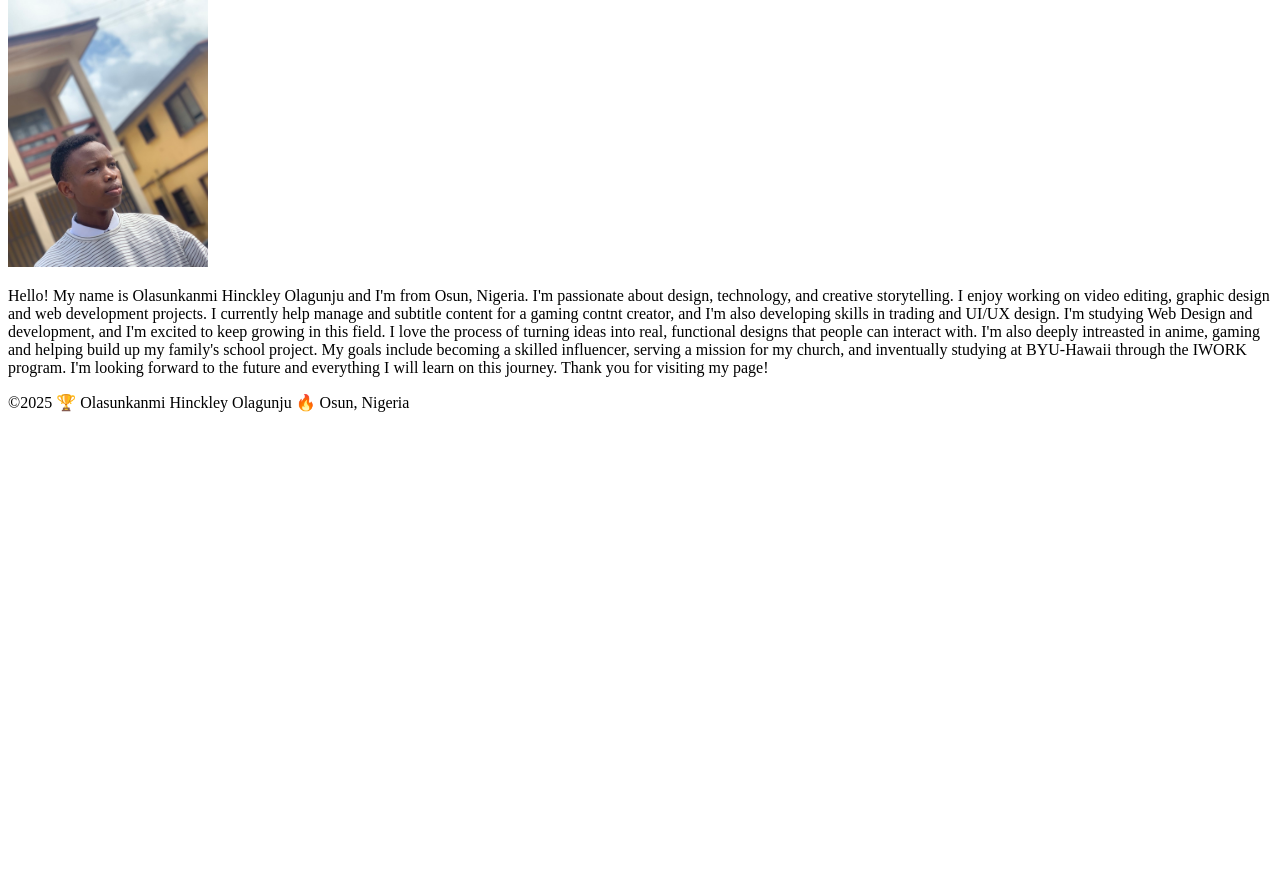
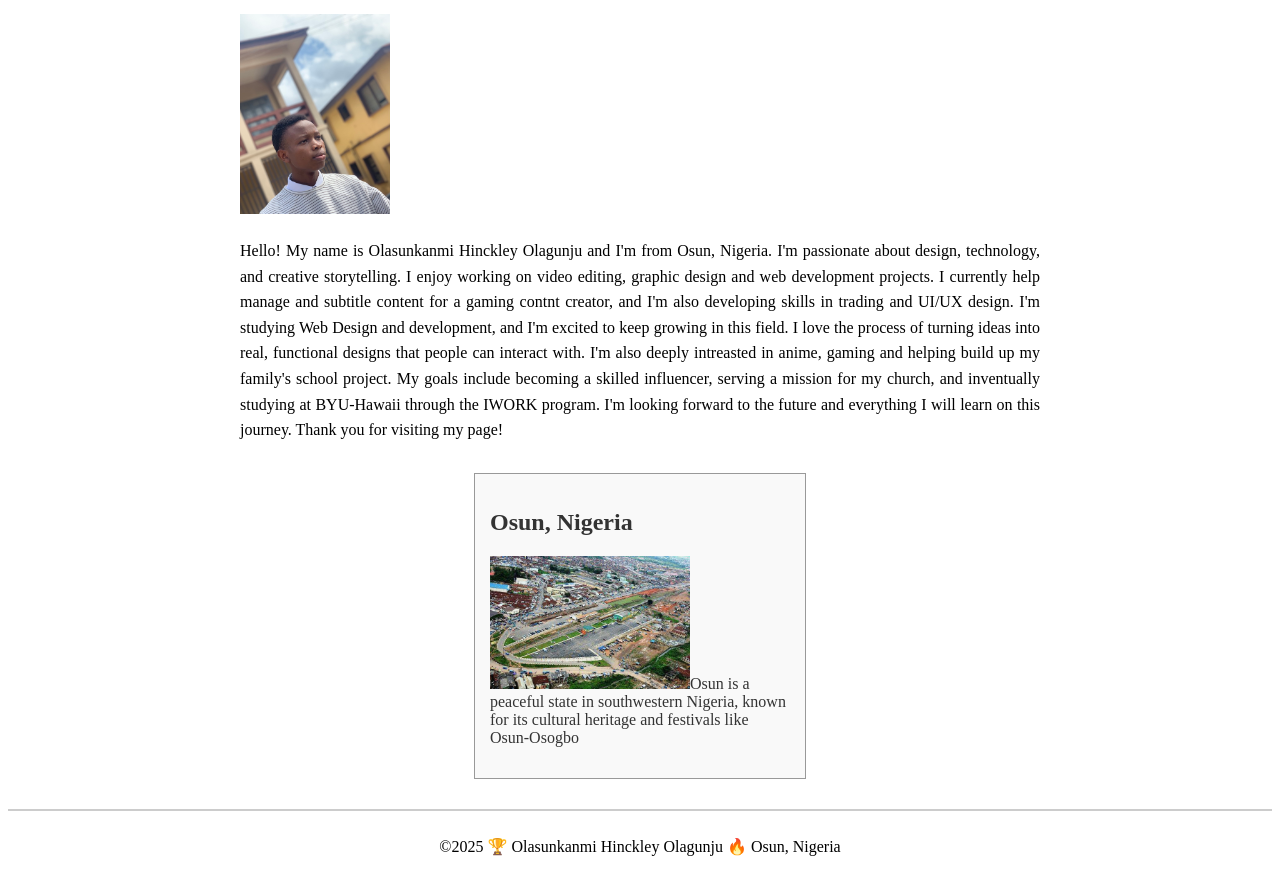
Before and after one commit to HighPriest19/wdd130, a plain HTML site: page index.html in a window 1280 px wide. Shown: the part 106-978 px from the top of the page. Before the commit the page ends 800 px from the top, so only its background shows below. Drawn offline with Linux system fonts and the light colour scheme.

Commit message:
Final updates for week 2 assignment

```diff
--- a/index.html
+++ b/index.html
@@ -4,21 +4,32 @@
         <meta charset="utf-8">
         <meta name="viewport" content="width=device-width,initial-scale=1.0">
         <title>Olasunkanmi Hinckley Olagunju | WDD 130</title>
+        <meta name="description" content="Olasunkanmi Hinckley Olagunju's BYU-Idaho WDD 130 course home page">
+        <meta name="authour" content="Olasunkanmi Hinckley Olagunju">
+
+        <link rel="stylesheet" href="styles.css">
+
     </head>
     <body>
 <header>
     <nav>
         <a href="#">Home</a>
-        <a href="wwr/">Rafting Website</a>
+        <a href="wwr/">Rafting Site</a>
     </nav>
-</header>
+   </header>
 <main>
     <h1>Olasunkanmi Hinckley Olagunju | WDD 13O</h1>
     <img src="highpriest.jpg" alt="Profile image of Olasunkanmi Hinckley Olagunju" width="200">
     <p>Hello! My name is Olasunkanmi Hinckley Olagunju and I'm from Osun, Nigeria. I'm passionate about design, technology, and creative storytelling. I enjoy working on video editing, graphic design and web development projects. I currently help manage and subtitle content for a gaming contnt creator, and I'm also developing skills in trading and UI/UX design. I'm studying Web Design and development, and I'm excited to keep growing in this field. I love the process of turning ideas into real, functional designs that people can interact with. I'm also deeply intreasted in anime, gaming and helping build up my family's school project. My goals include becoming a skilled influencer, serving a mission for my church, and inventually studying at BYU-Hawaii through the IWORK program. I'm looking forward to the future and everything I will learn on this journey. Thank you for visiting my page!</p>
 </main>
+<aside>
+    <h2>Osun, Nigeria</h2>
+    <img src="osun.JPG" alt="Scenery from Osun State" width="200"
+    <p>Osun is a peaceful state in southwestern Nigeria, known for its cultural heritage and festivals like Osun-Osogbo</p>
+</aside>
+
 <footer>
     <p> ©2025 🏆 Olasunkanmi Hinckley Olagunju 🔥 Osun, Nigeria</p>
 </footer>
-    </body>
+</body>
 </html>
--- /dev/null
+++ b/styles.css
@@ -0,0 +1,42 @@
+main {
+    max-width: 800px;
+    margin: 0 auto;
+    line-height: 1.6;
+    text-align: justify;
+}
+
+main img {
+    width: 150px;
+    height: auto;
+}
+
+p {
+    padding: 0;
+}
+
+aside {
+    width: 300px;
+    margin: 20px auto;
+    border: 1px solid #999;
+    padding: 15px;
+    background-color: #f9f9f9;
+    color: #333;
+}
+
+aside img {
+    width: 200px;
+    height: auto;
+}
+
+footer {
+    margin-top: 30px;
+    border-top: 2px solid #ccc;
+    text-align: center;
+    padding-top: 10px;
+}
+
+aside {
+    clear: both;
+    display: block;
+    margin: 30px auto;
+}
```
Also changed, not shown: osun.JPG (added).
